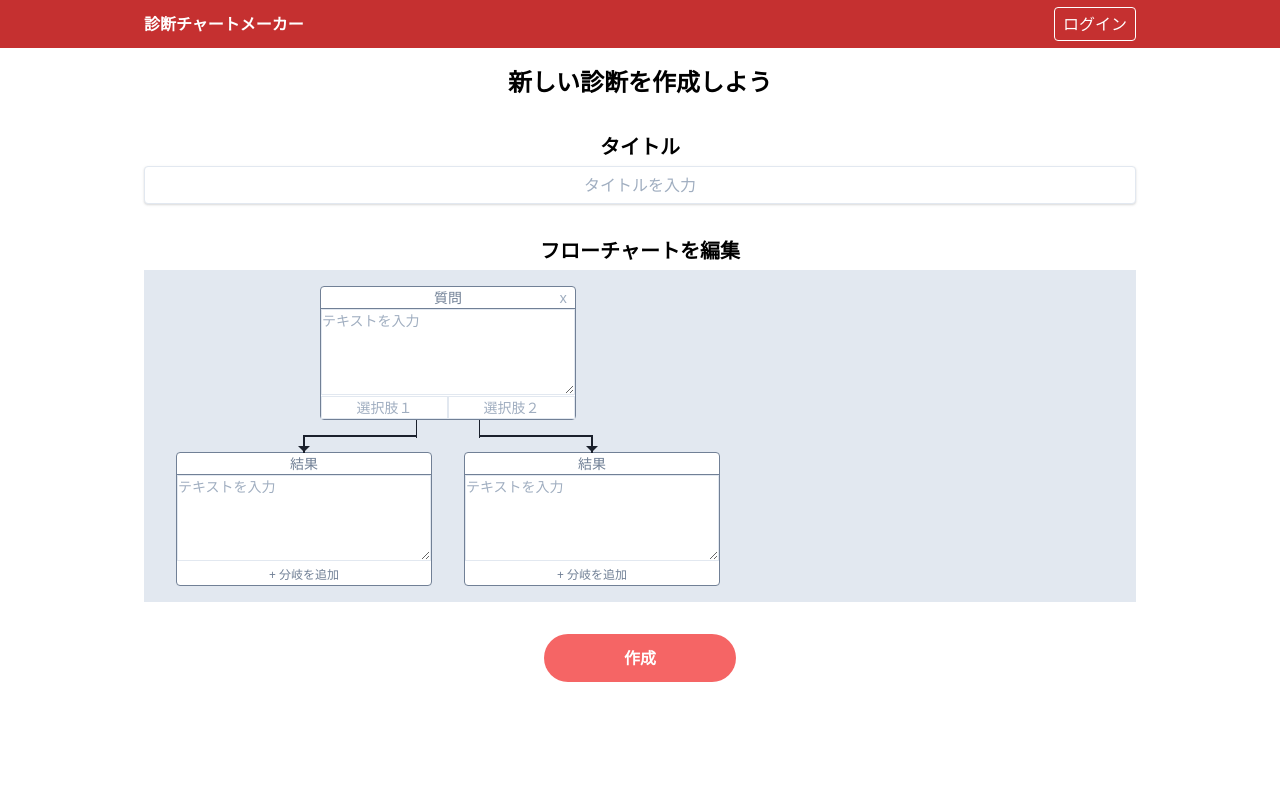
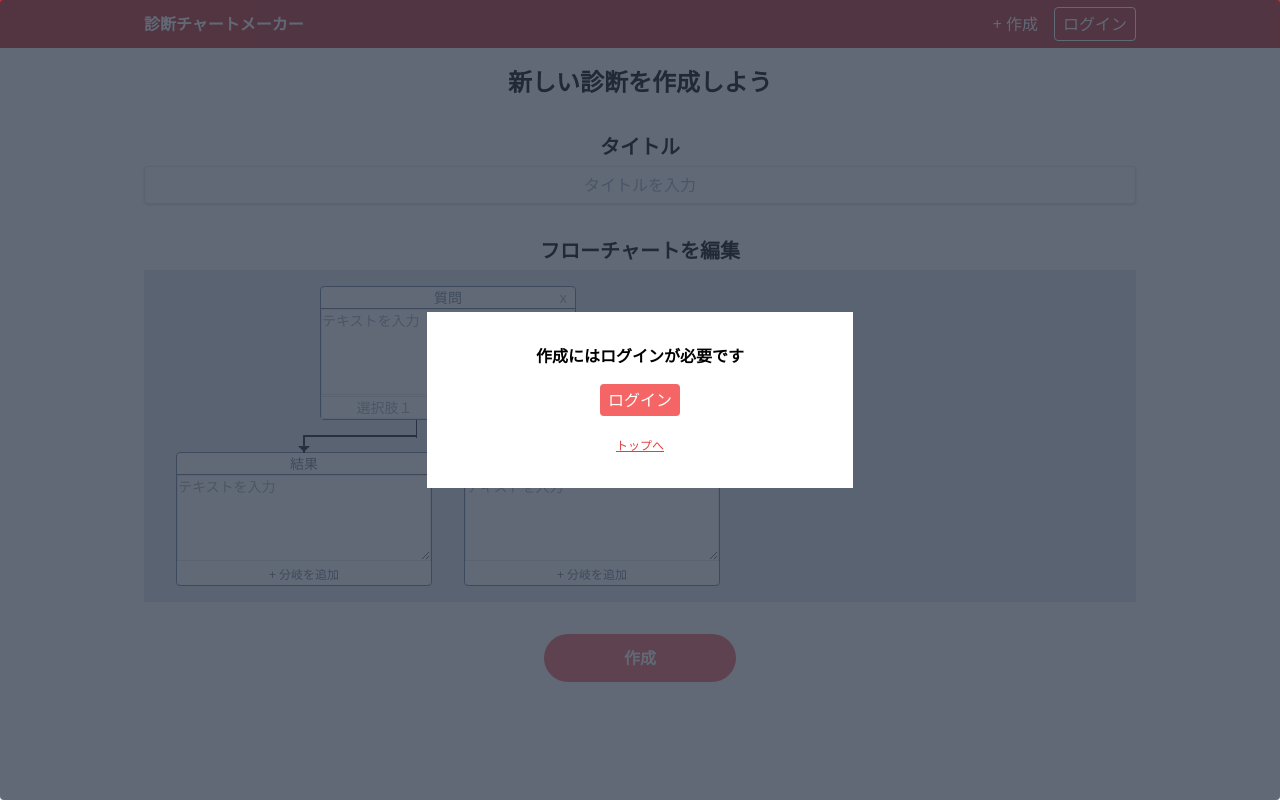
Before and after one commit to retoruto-carry/shindan-chart-maker, a Nuxt app: page /posts/create in a window 1280 px wide. Built offline with nearby package versions, Linux system fonts and the light colour scheme; no server answers; what tailwindcss-spinner would draw is missing.

Commit message:
:+1: 作成までの導線を設置

```diff
--- a/components/common/AppNavbar.vue
+++ b/components/common/AppNavbar.vue
@@ -8,12 +8,17 @@
           <span class="text-white font-bold">診断チャートメーカー</span>
         </nuxt-link>
         <client-only>
+          <div class="flex items-center">
+            <nuxt-link to="/posts/create" class="text-white align-middle mr-4">
+              + 作成
+            </nuxt-link>
             <account-dropdown
               v-if="$auth.currentUser"
               :photo-url="$auth.currentUser.photoURL"
               class="ml-6"
             />
             <sign-in-button-nav v-else />
+          </div>
         </client-only>
       </div>
     </div>
--- /dev/null
+++ b/components/common/signIn/SignInButton.vue
@@ -0,0 +1,22 @@
+<template>
+  <sign-in>
+    <template v-slot:default="{ signIn }">
+      <button
+        class="bg-red-500 hover:bg-red-700 text-white py-1 px-2 rounded"
+        @click="signIn()"
+      >
+        <i class="mdi mdi-twitter" />
+        ログイン
+      </button>
+    </template>
+  </sign-in>
+</template>
+
+<script>
+import signIn from './SingIn'
+export default {
+  components: {
+    signIn
+  }
+}
+</script>
--- a/components/partials/QuestionNode.vue
+++ b/components/partials/QuestionNode.vue
@@ -145,7 +145,7 @@ export default Vue.extend({
 .nodes:before {
   border: solid theme('colors.gray.900');
   background-color: theme('colors.gray.300');
-  z-index: 1000;
+  z-index: 10;
   border-width: 0px 0.1rem 0px 0.1rem;
   content: '';
   height: 1.1rem;
--- a/pages/posts/create.vue
+++ b/pages/posts/create.vue
@@ -21,12 +21,25 @@
         <div v-else class="spinner"></div>
       </button>
     </form>
+    <aside
+      v-show="!$auth.currentUser"
+      class="w-full h-full fixed left-0 top-0 bg-gray-800 bg-opacity-75 rounded z-50 flex items-center justify-center"
+    >
+      <div class="w-4/12  bg-white p-8">
+        <p class="font-bold mb-4">作成にはログインが必要です</p>
+        <SignInButton class="mb-4" />
+        <nuxt-link to="/" class="text-xs underline text-red-600">
+          トップへ
+        </nuxt-link>
+      </div>
+    </aside>
   </div>
 </template>
 
 <script lang="ts">
 import Vue from 'vue'
 import QuestionNode from '~/components/partials/QuestionNode.vue'
+import SignInButton from '~/components/common/signIn/SignInButton.vue'
 import { NodeTree } from '~/types/struct'
 
 type LocalData = {
@@ -58,7 +71,8 @@ const nodeTreeData: NodeTree = {
 
 export default Vue.extend({
   components: {
-    QuestionNode
+    QuestionNode,
+    SignInButton
   },
   data(): LocalData {
     return {
```
Lines whose indentation alone changed are shown as unchanged.
